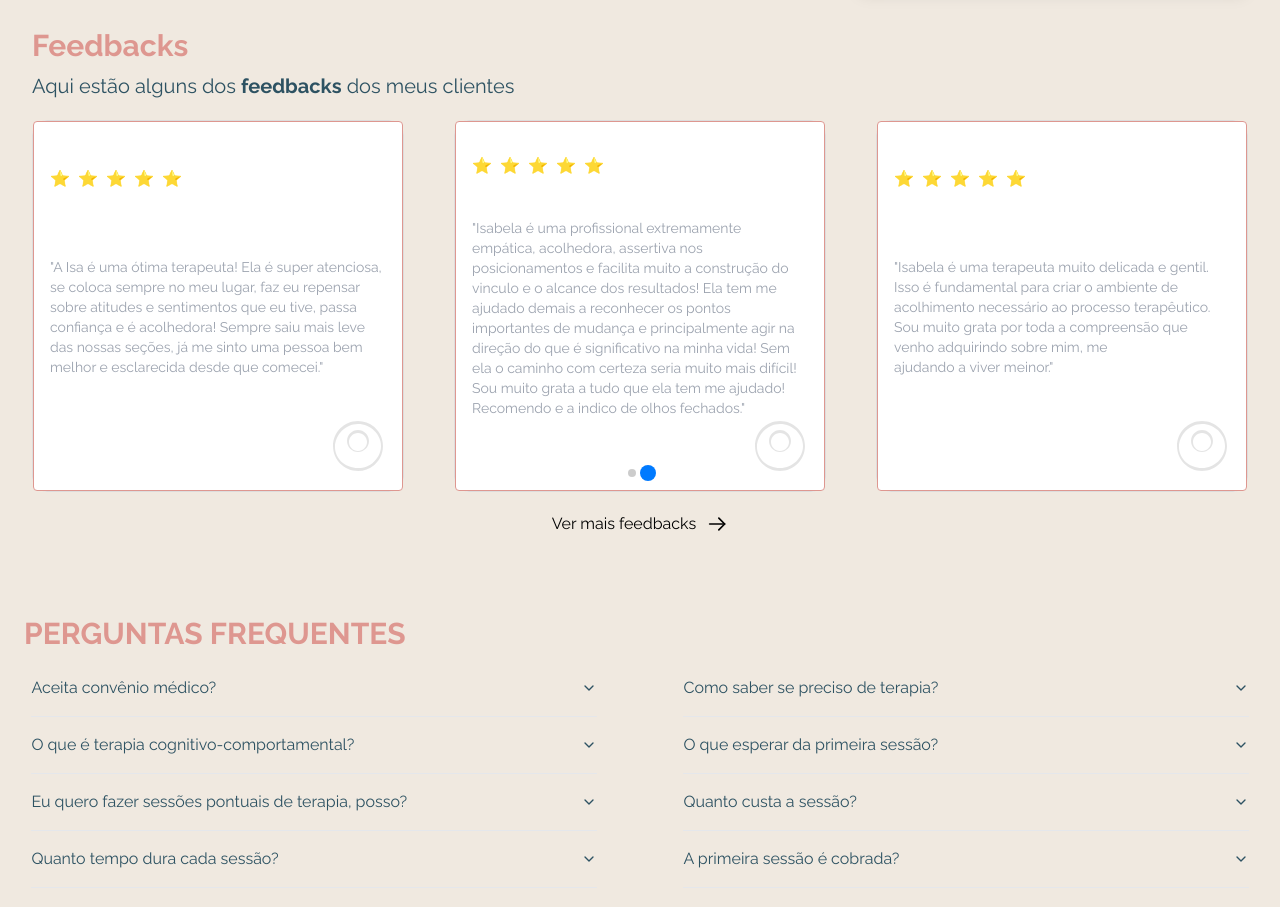
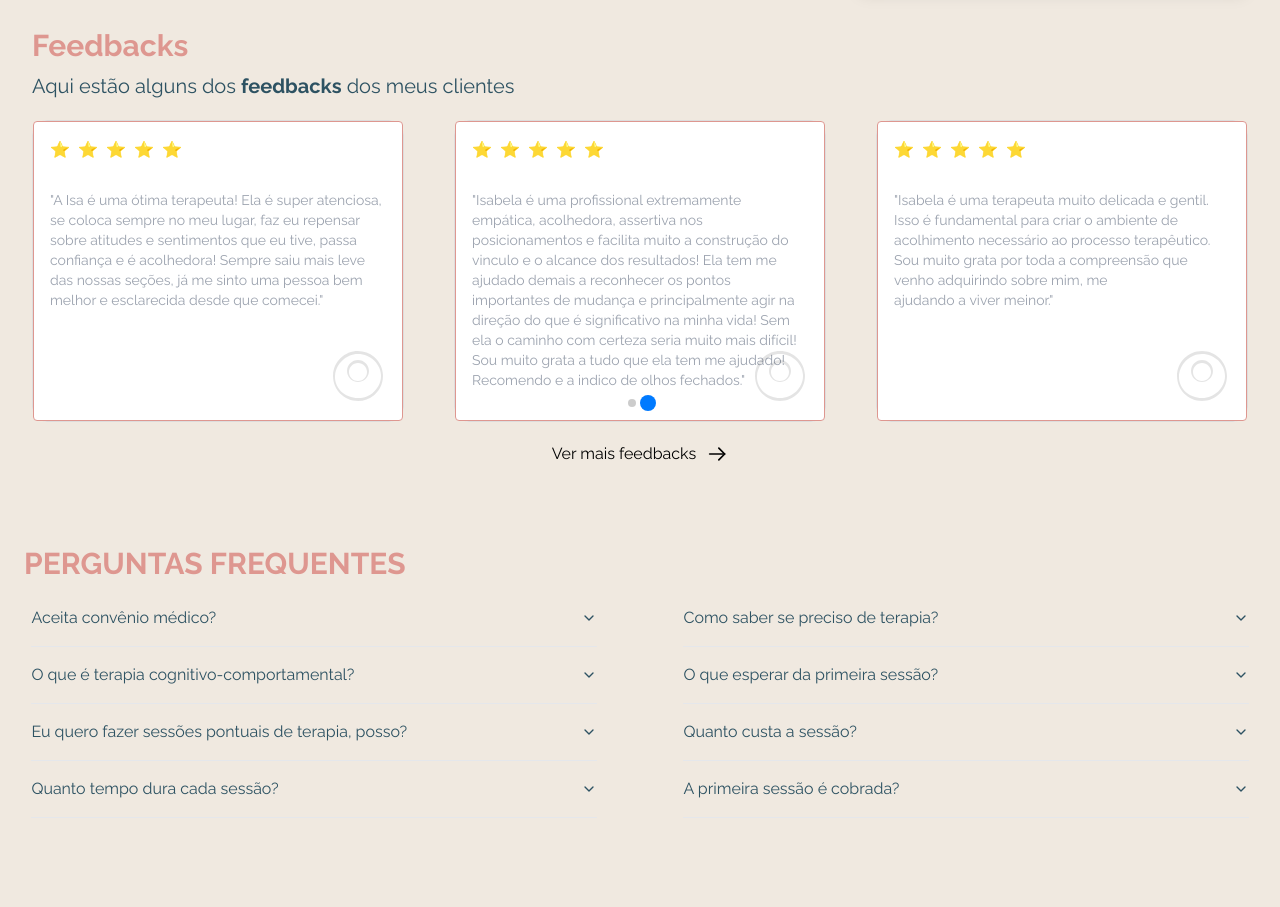
Before and after one commit to MarceloBxD/isacytryn, a Next.js app: page / in a window 1280 px wide. Shown: the part 2660-3567 px from the top of the page. Built offline with nearby package versions, Linux system fonts and the light colour scheme.

Commit message:
refactor: Update FeedbackCard component layout and description styling

```diff
--- a/components/FeedbackCard/index.tsx
+++ b/components/FeedbackCard/index.tsx
@@ -31,7 +31,7 @@ export const FeedbackCard = ({
   role,
 }: FeedbackCardProps) => {
   return (
-    <div className="bg-white rounded min-h-[270px] md:min-h-[370px] border justify-around border-terciary py-4 px-4 flex flex-col gap-2">
+    <div className="bg-white rounded min-h-[270px] md:min-h-[300px] border border-terciary py-4 px-4 flex flex-col gap-2">
       <div className="flex gap-2 items-center">
         {Array.from({ length: quantOfstars }, (_, index) => (
           <div key={index}>
@@ -39,7 +39,9 @@ export const FeedbackCard = ({
           </div>
         ))}
       </div>
-      <div className=" text-gray-400 text-sm md:text-md">{description}</div>
+      <div className=" text-gray-400 text-sm md:text-md pt-5">
+        {description}
+      </div>
       <div>
         <h3 className="text-lg md:text-xl font-bold">{author}</h3>
         <p className="text-sm md:text-md text-gray-400">{role}</p>
```
